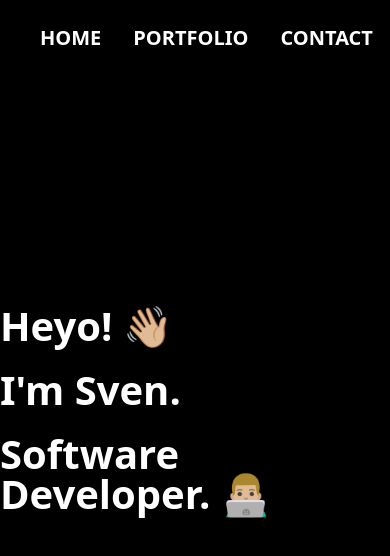
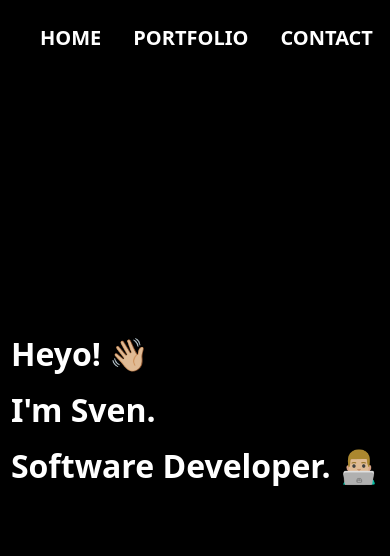
Before and after one commit to Neddoo/neddo.dev, a Next.js app: page / in a window 390 px wide. Shown: the top 556 px of the page. Built offline with nearby package versions, Linux system fonts and the light colour scheme.

Commit message:
🐛 Changed font-size for mobile users

```diff
--- a/styles/globals.css
+++ b/styles/globals.css
@@ -19,10 +19,10 @@ img {
   .text-6xl { font-size: 3rem; }
 }
 @media screen and (max-width: 425px) {
-  .text-6xl { font-size: 2.5rem; }
+  .text-6xl { font-size: 2rem; }
 }
 @media screen and (max-width: 320px) {
-  .text-6xl { font-size: 1.5rem; }
+  .text-6xl { font-size: 1rem; }
 }
 
 .center-index {
```
